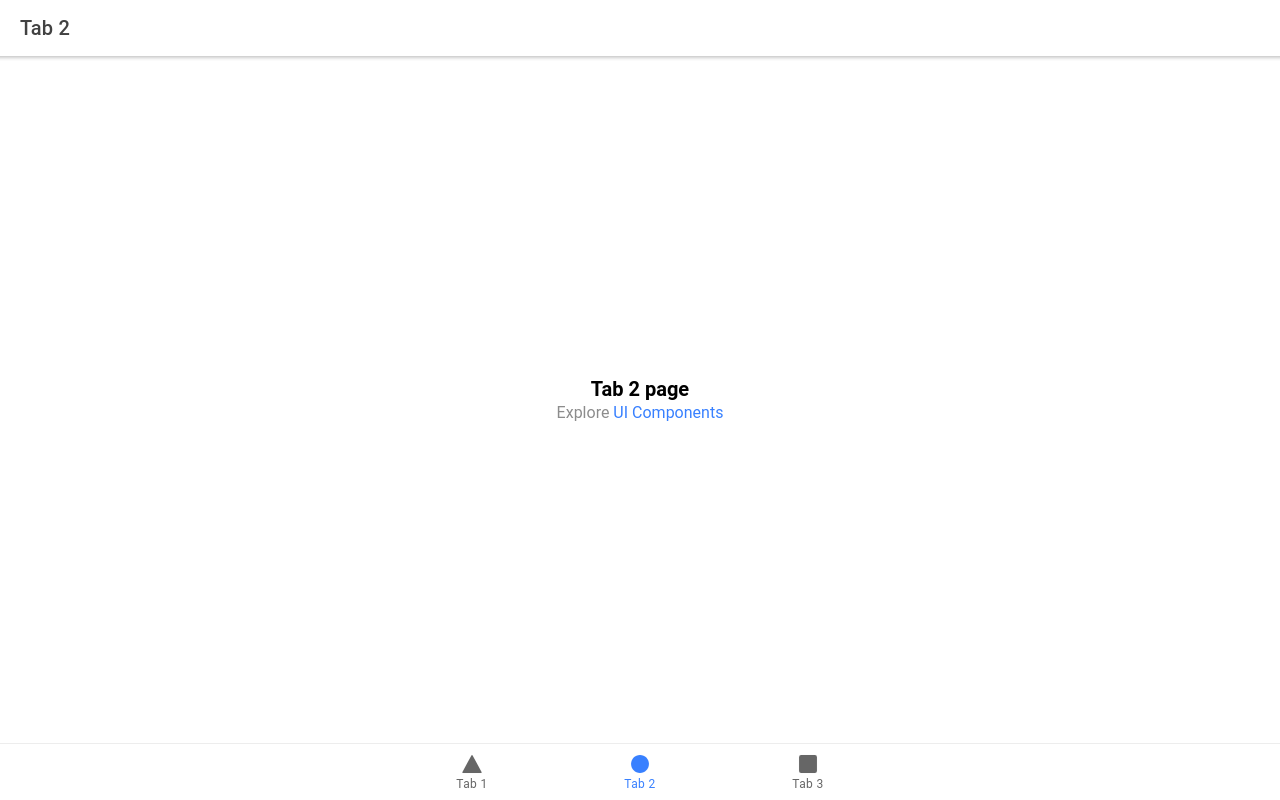
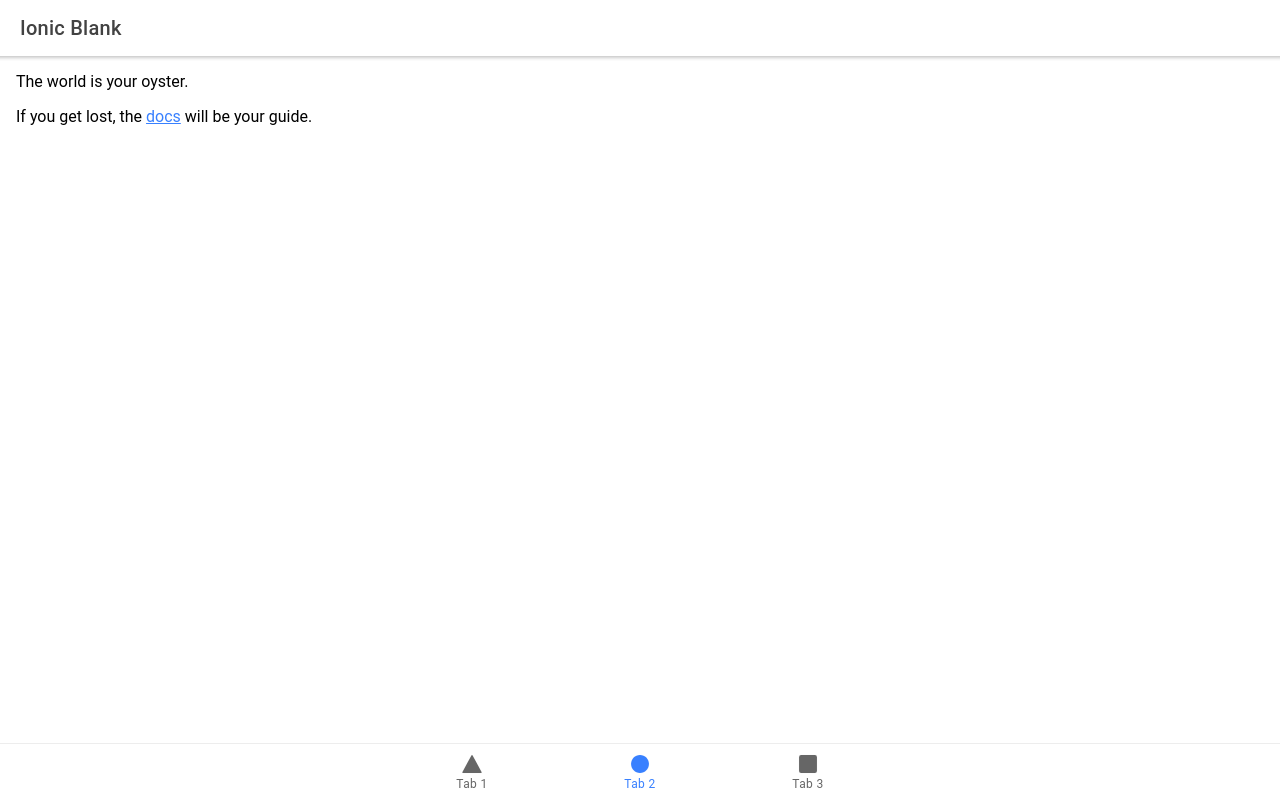
Before and after one commit to Maxjessome/PEJK, a React (Create React App) app in the folder Frontend/: page /tab2 in a window 1280 px wide. Built offline with nearby package versions, Linux system fonts and the light colour scheme.

Commit message:
Tab3 working

```diff
--- a/Frontend/package.json
+++ b/Frontend/package.json
@@ -15,6 +15,7 @@
     "@types/react-dom": "^16.9.10",
     "@types/react-router": "^5.1.11",
     "@types/react-router-dom": "^5.1.7",
+    "axios": "^0.21.1",
     "ionicons": "^5.4.0",
     "react": "^17.0.1",
     "react-dom": "^17.0.1",
--- /dev/null
+++ b/Frontend/src/components/Units.tsx
@@ -0,0 +1,27 @@
+import { IonCard, IonCardHeader, IonCardSubtitle, IonCardTitle, IonCardContent, IonImg } from "@ionic/react"
+import React from "react"
+interface UnitsProps{
+    address : string;
+    rent : number;
+    description : string;
+    image : string;
+
+}
+const Unit: React.FC<UnitsProps>=({address, rent, description, image})=>{
+
+    return(
+        <IonCard>
+        <IonCardHeader>
+        <IonImg src={image}/>
+          <IonCardSubtitle>${rent}/mo</IonCardSubtitle>
+          <IonCardTitle>{address}</IonCardTitle>
+        </IonCardHeader>
+
+        <IonCardContent>
+          {description}
+    </IonCardContent>
+      </IonCard>
+
+    )
+}
+export default Unit;
--- a/Frontend/src/pages/Tab2.tsx
+++ b/Frontend/src/pages/Tab2.tsx
@@ -7,16 +7,22 @@
     <IonPage>
       <IonHeader>
         <IonToolbar>
-          <IonTitle>Tab 2</IonTitle>
+          <IonTitle>Ionic Blank</IonTitle>
         </IonToolbar>
       </IonHeader>
-      <IonContent fullscreen>
-        <IonHeader collapse="condense">
-          <IonToolbar>
-            <IonTitle size="large">Tab 2</IonTitle>
-          </IonToolbar>
-        </IonHeader>
-        <ExploreContainer name="Tab 2 page" />
+      <IonContent className="ion-padding">
+        The world is your oyster.
+        <p>
+          If you get lost, the{' '}
+          <a
+            target="_blank"
+            rel="noopener"
+            href="https://ionicframework.com/docs/"
+          >
+            docs
+          </a>{' '}
+          will be your guide.
+        </p>
       </IonContent>
     </IonPage>
   );
--- a/Frontend/src/pages/Tab3.tsx
+++ b/Frontend/src/pages/Tab3.tsx
@@ -1,8 +1,20 @@
-import { IonContent, IonHeader, IonPage, IonTitle, IonToolbar } from '@ionic/react';
-import ExploreContainer from '../components/ExploreContainer';
+import { IonContent, IonHeader, IonPage, IonTitle, IonToolbar, IonList, IonButton, IonToast } from '@ionic/react';
+import axios from 'axios';
 import './Tab3.css';
+import React, { useEffect, useState } from 'react';
+import Unit from '../components/Units';
 
 const Tab3: React.FC = () => {
+  const [units, setUnits] = useState<Array<any>>([]);
+  const [saving, setSaving] = useState(false)
+  useEffect (()=>{
+    axios.get('http://localhost:3000/Units').then(res => setUnits(res.data.data))
+  },[])
+  const addEmployee = () => {
+    setSaving(true)
+    axios.get('http://localhost:3000/Employee/add?Employee_ID=4&Name="MaxCarl"&Phone_Num=90220&Address="1414"&Username="maxcarl"&Password="maxcarl"&Maintenance_Job_ID=4').then(()=> setSaving(false))
+
+  }
   return (
     <IonPage>
       <IonHeader>
@@ -16,7 +28,12 @@
             <IonTitle size="large">Tab 3</IonTitle>
           </IonToolbar>
         </IonHeader>
-        <ExploreContainer name="Tab 3 page" />
+        <IonToast isOpen={saving} onDidDismiss={() => setSaving(false)} message="Adding" duration = {1000}/>
+        <IonButton onClick = {addEmployee}>Add Employee</IonButton>
+        <IonList>
+          {units.map(unit => (<Unit address = {unit.Unit_Name} rent = {unit.Unit_ID} description = {unit.Laundry} image = 'https://images.unsplash.com/photo-1494548162494-384bba4ab999?ixid=MXwxMjA3fDB8MHxzZWFyY2h8MXx8c3VucmlzZXxlbnwwfHwwfA%3D%3D&ixlib=rb-1.2.1&w=1000&q=80'/>
+            ))}
+        </IonList>
       </IonContent>
     </IonPage>
   );
```
Also changed, not shown: Frontend/src/components/Units.css (added), 2 other files (tests, documents, lock files or other folders).
